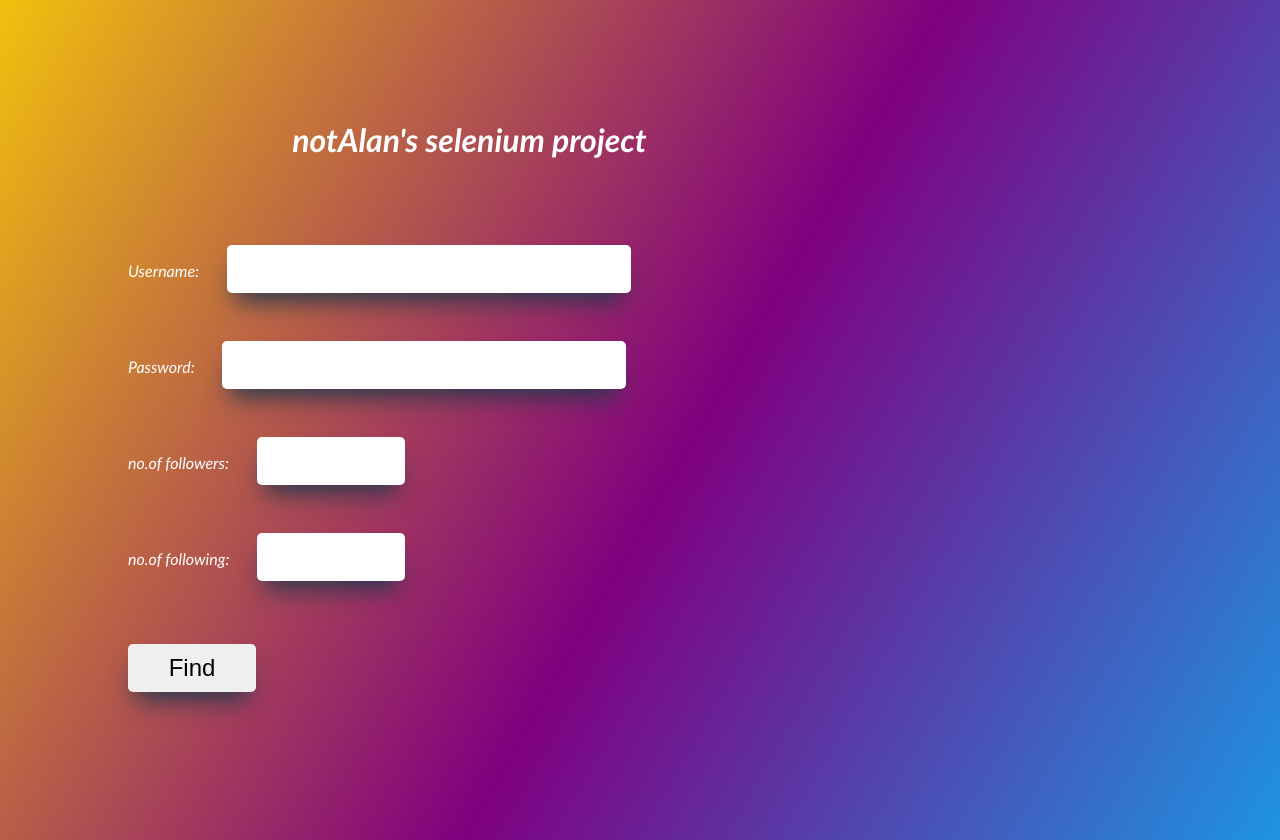
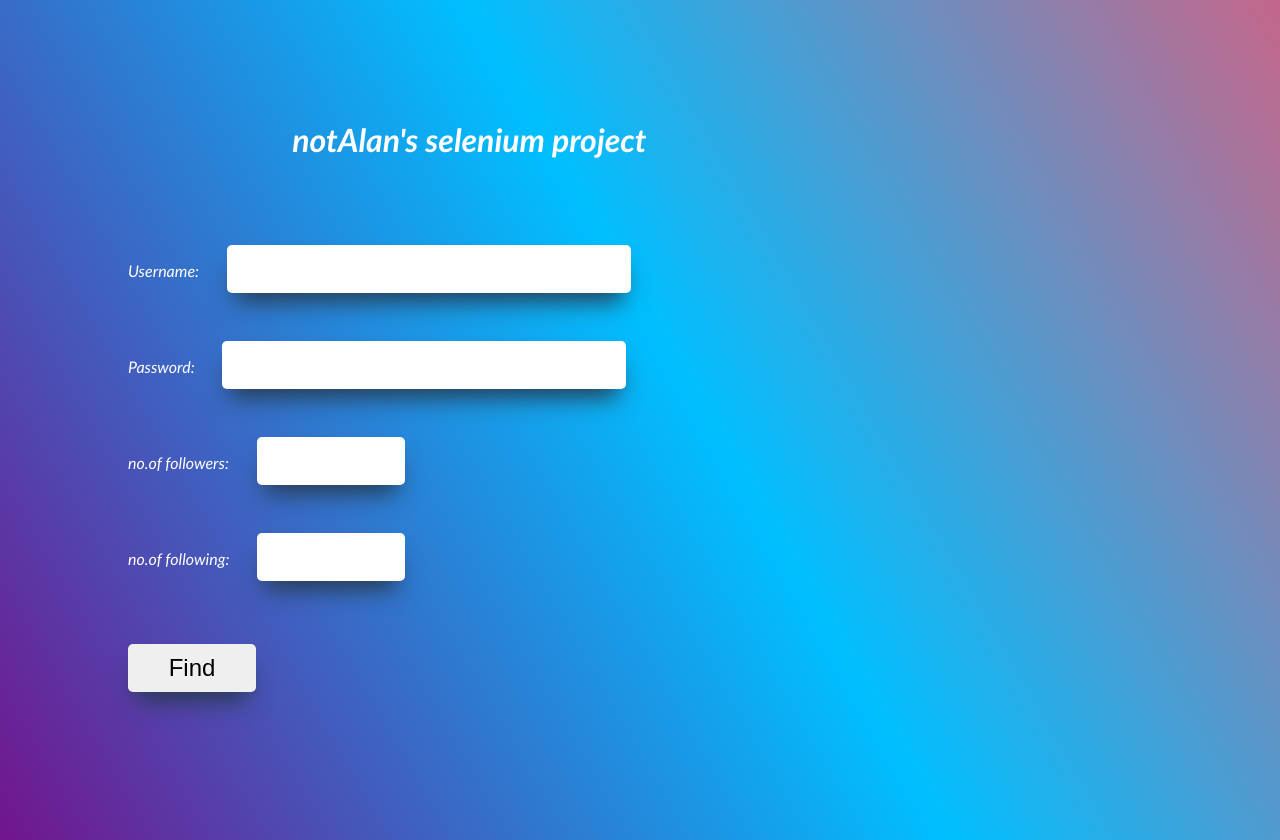
Before and after one commit to notalanjoseph/insta-followers, a Flask app: page / in a window 1280 px wide. Run offline with Flask 3, Linux system fonts and the light colour scheme.

Commit message:
Update styles.css

```diff
--- a/static/styles.css
+++ b/static/styles.css
@@ -13,11 +13,11 @@
   background-size: cover;
   */
 
-  background: linear-gradient(300deg, #00bfff, purple, gold,#ff4c68);
+  background: linear-gradient(60deg, gold, purple, #00bfff, #ff4c68);
   background-size: 180% 180%;
   animation: gradient-animation 18s ease infinite;
 
-  overflow: hidden;
+  overflow: hidden auto;
 }
 
 @keyframes gradient-animation {
```
